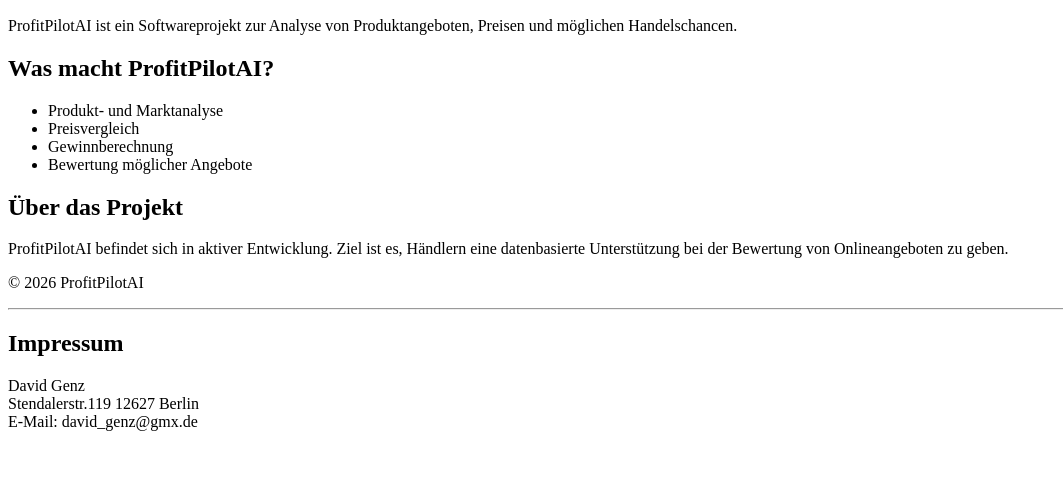
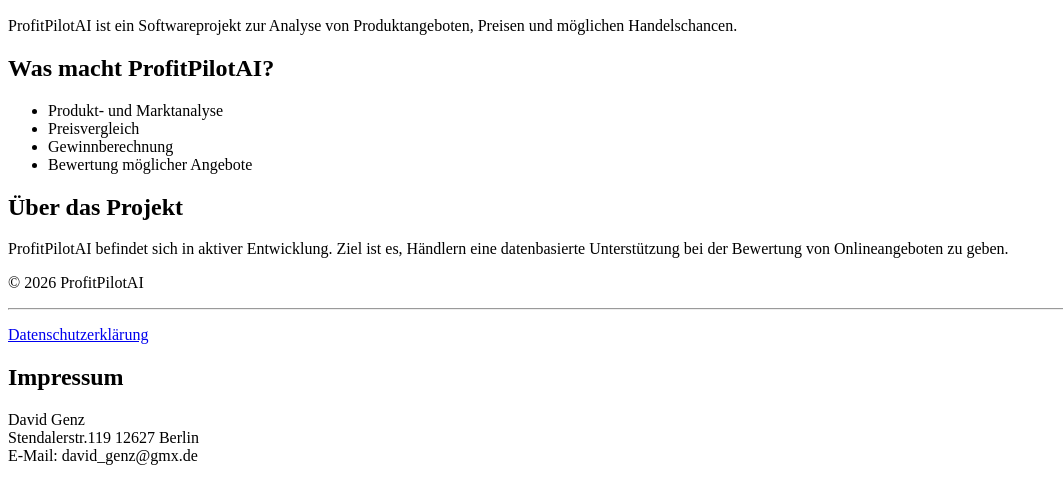
Before and after one commit to happydave-bot/ProfitPilotAI, a plain HTML site: page index.html in a window 1280 px wide. Shown: the part 110-614 px from the top of the page, without its empty margins (0-1063 px from the left). Drawn offline with Linux system fonts and the light colour scheme.

Commit message:
Update index.html

```diff
--- a/index.html
+++ b/index.html
@@ -32,7 +32,9 @@
     <p>© 2026 ProfitPilotAI</p>
  <hr>
 
-<h2>Impressum</h2>
+<p>
+    <a href="datenschutz.html">Datenschutzerklärung</a>
+</p><h2>Impressum</h2>
 <p>
     David Genz<br>
     Stendalerstr.119 12627 Berlin<br>
```
